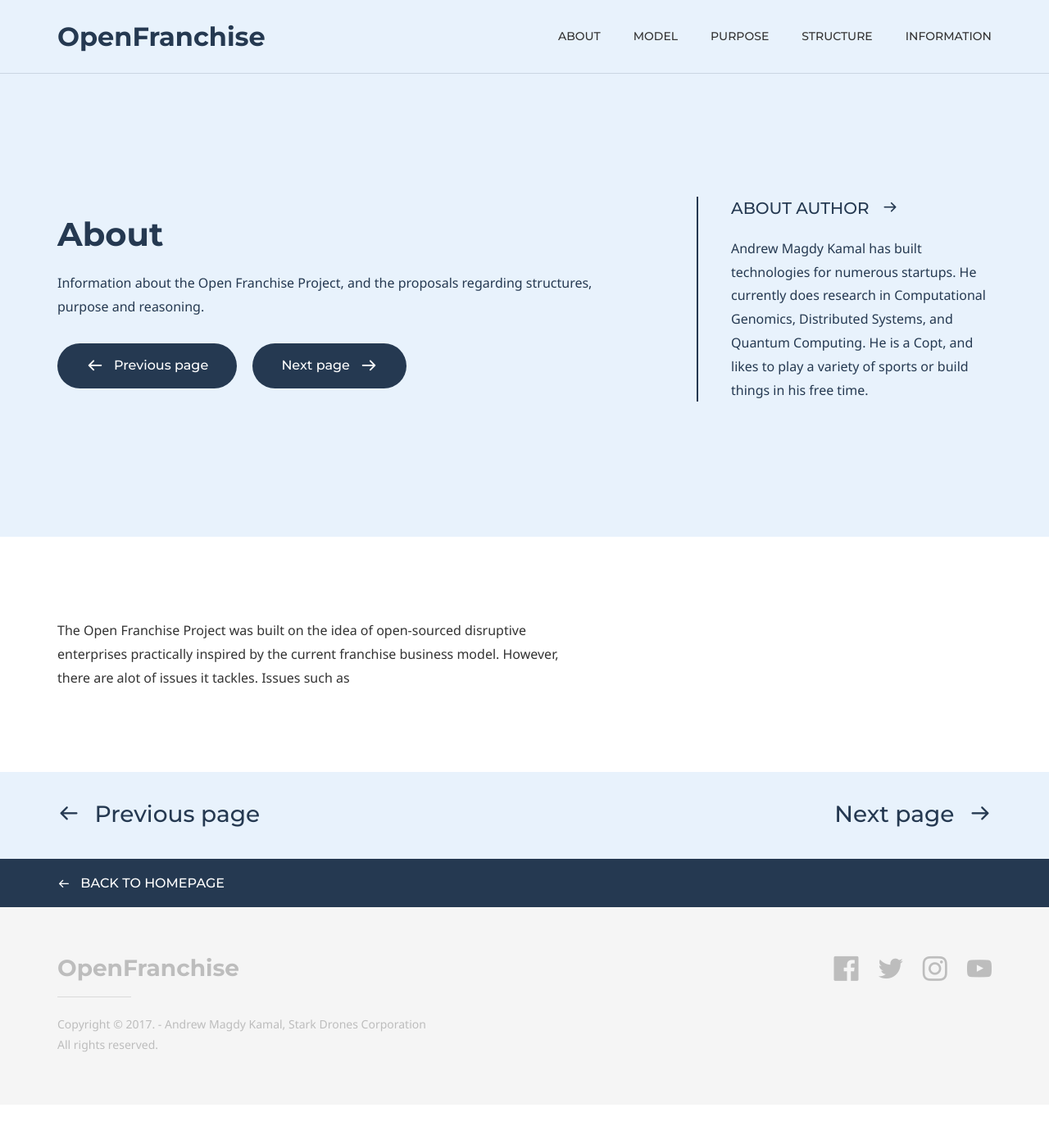
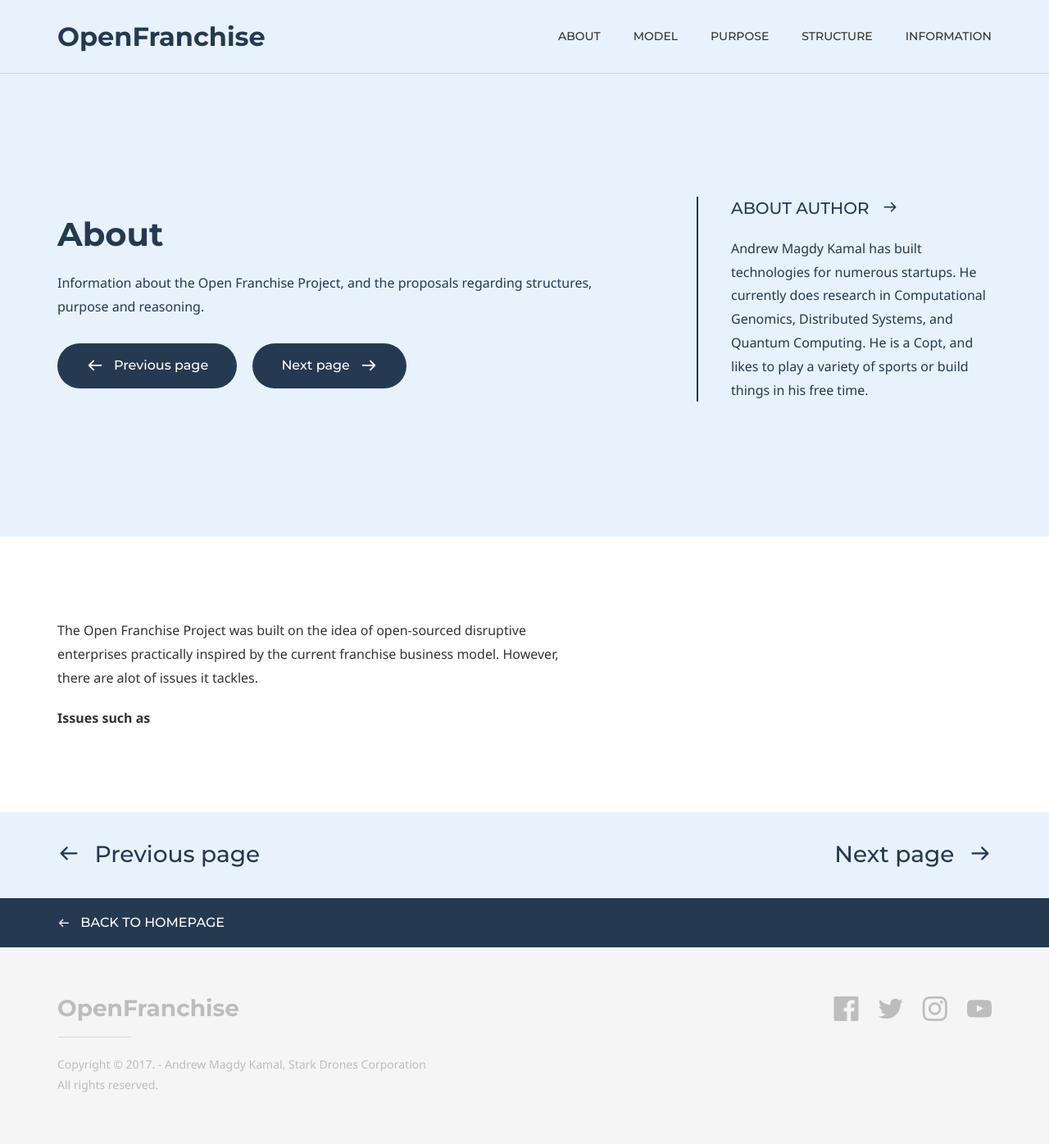
Before and after one commit to Open-Franchise/open-franchise.github.io, a Jekyll site: the page built from about.md, in a window 1280 px wide. Shown: the whole page at 82% size. Built offline with Jekyll 4.4.1, drawn with Linux system fonts in a browser that asks for light colours; some web fonts are replaced; before the commit the page ends 1348 px from its top, so only the background shows below that.

```diff
--- a/about.md
+++ b/about.md
@@ -28,4 +28,6 @@ page_nav:
         url: 'https://open-franchise.github.io/model/'
 ---
 
-The Open Franchise Project was built on the idea of open-sourced disruptive enterprises practically inspired by the current franchise business model. However, there are alot of issues it tackles. Issues such as
+The Open Franchise Project was built on the idea of open-sourced disruptive enterprises practically inspired by the current franchise business model. However, there are alot of issues it tackles.
+
+**Issues such as**
```
